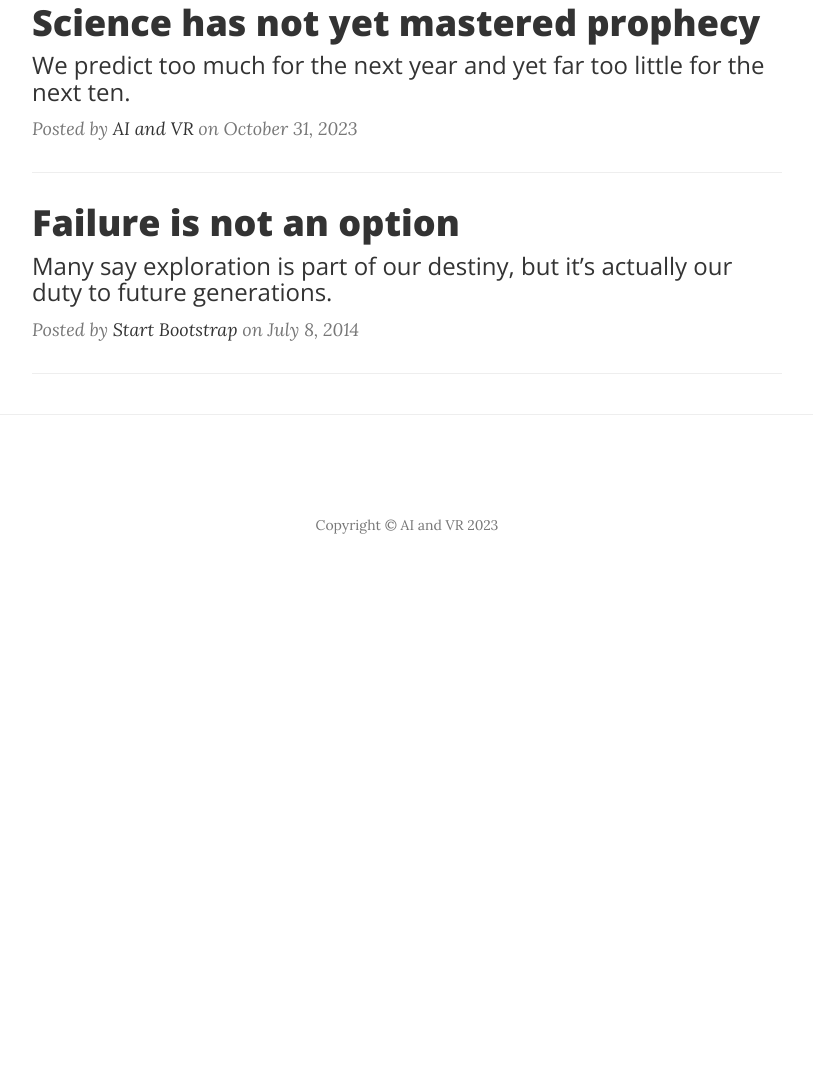
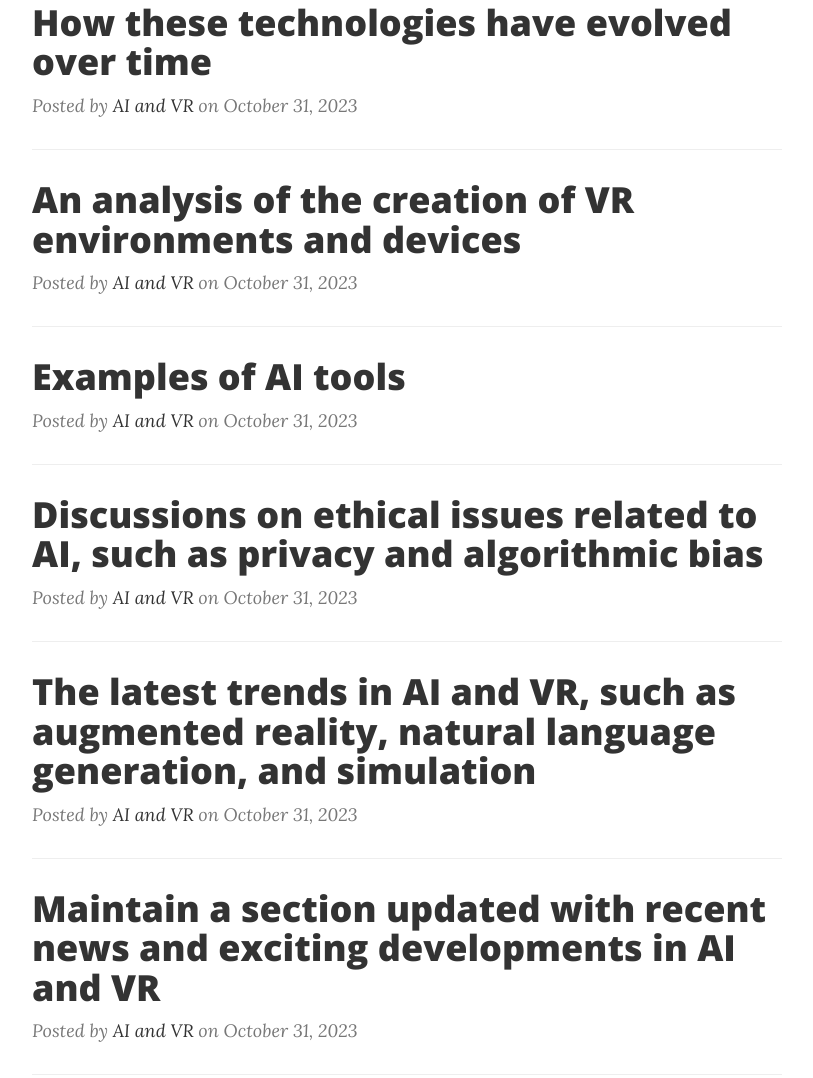
Before and after one commit to Guilhermeme14/Blog-a3, a website: page index.html in a window 1280 px wide. Shown: the part 956-2034 px from the top of the page, without its empty margins (233-1046 px from the left). Before the commit the page ends 1557 px from the top, so only its background shows below. Drawn offline with nearby package versions, Linux system fonts and the light colour scheme.

Commit message:
Adcionei as telas

```diff
--- a/index.html
+++ b/index.html
@@ -81,7 +81,7 @@
         <div class="row">
             <div class="col-lg-8 col-lg-offset-2 col-md-10 col-md-offset-1">
                 <div class="post-preview">
-                    <a href="post.html">
+                    <a href="screens/thor1.html">
                         <h2 class="post-title">
                             An overview of artificial intelligence and virtual reality
                         </h2>
@@ -104,11 +104,8 @@
                 <div class="post-preview">
                     <a href="post.html">
                         <h2 class="post-title">
-                            Science has not yet mastered prophecy
+                            How these technologies have evolved over time
                         </h2>
-                        <h3 class="post-subtitle">
-                            We predict too much for the next year and yet far too little for the next ten.
-                        </h3>
                     </a>
                     <p class="post-meta">Posted by <a href="#">AI and VR</a> on October 31, 2023</p>
                 </div>
@@ -116,13 +113,46 @@
                 <div class="post-preview">
                     <a href="post.html">
                         <h2 class="post-title">
-                            Failure is not an option
+                            An analysis of the creation of VR environments and devices
                         </h2>
-                        <h3 class="post-subtitle">
-                            Many say exploration is part of our destiny, but it’s actually our duty to future generations.
-                        </h3>
                     </a>
-                    <p class="post-meta">Posted by <a href="#">Start Bootstrap</a> on July 8, 2014</p>
+                    <p class="post-meta">Posted by <a href="#">AI and VR</a> on October 31, 2023</p>
+                </div>
+                <hr>
+                <div class="post-preview">
+                    <a href="post.html">
+                        <h2 class="post-title">
+                            Examples of AI tools
+                        </h2>
+                    </a>
+                    <p class="post-meta">Posted by <a href="#">AI and VR</a> on October 31, 2023</p>
+                </div>
+                <hr>
+                <div class="post-preview">
+                    <a href="post.html">
+                        <h2 class="post-title">
+                            Discussions on ethical issues related to AI, such as privacy and algorithmic bias
+                        </h2>
+                    </a>
+                    <p class="post-meta">Posted by <a href="#">AI and VR</a> on October 31, 2023</p>
+                </div>
+                <hr>
+                <div class="post-preview">
+                    <a href="post.html">
+                        <h2 class="post-title">
+                            The latest trends in AI and VR, such as augmented reality, natural language generation, and simulation
+                        </h2>
+                    </a>
+                    <p class="post-meta">Posted by <a href="#">AI and VR</a> on October 31, 2023</p>
+                </div>
+                <hr>
+                <div class="post-preview">
+                    <a href="post.html">
+                        <h2 class="post-title">
+                            Maintain a section updated with recent news and exciting developments in AI and VR
+                        </h2>
+                    </a>
+                    <p class="post-meta">Posted by <a href="#">AI and VR</a> on October 31, 2023</p>
                 </div>
                 <hr>
             </div>
```
Also changed, not shown: screens/thor1.html (renamed from post.html).
